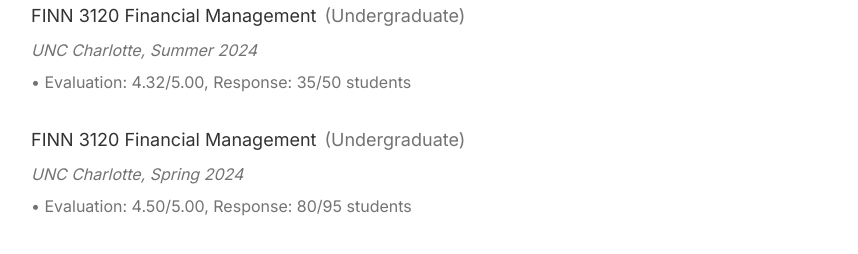
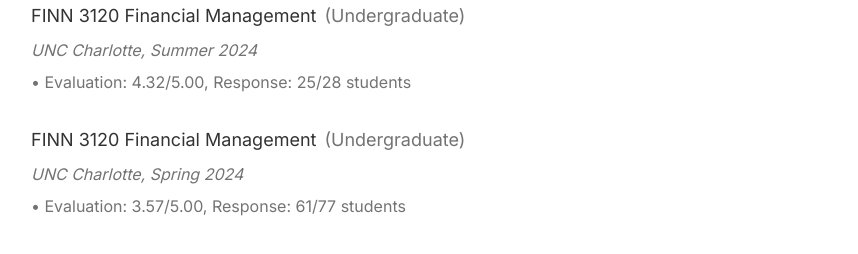
Before and after one commit to zixin-jiang/zixin-jiang.github.io, a React (Vite) app: page / in a window 1280 px wide. Shown: the part 1906-2160 px from the top of the page, without its empty margins (193-1051 px from the left). Built offline with nearby package versions, Linux system fonts and the light colour scheme; the HTML template or start-up script is replaced by a standard one.

Commit message:
Code edited in Lovable Code Editor

```diff
--- a/src/components/SimpleTeaching.tsx
+++ b/src/components/SimpleTeaching.tsx
@@ -12,14 +12,14 @@ const SimpleTeaching = () => {
       level: "Undergraduate",
       institution: "UNC Charlotte",
       years: "Summer 2024",
-      evaluation: "Evaluation: 4.32/5.00, Response: 35/50 students"
+      evaluation: "Evaluation: 4.32/5.00, Response: 25/28 students"
     },
     {
       title: "FINN 3120 Financial Management",
       level: "Undergraduate",
       institution: "UNC Charlotte",
       years: "Spring 2024",
-      evaluation: "Evaluation: 4.50/5.00, Response: 80/95 students"
+      evaluation: "Evaluation: 3.57/5.00, Response: 61/77 students"
     }
   ];
 
```
